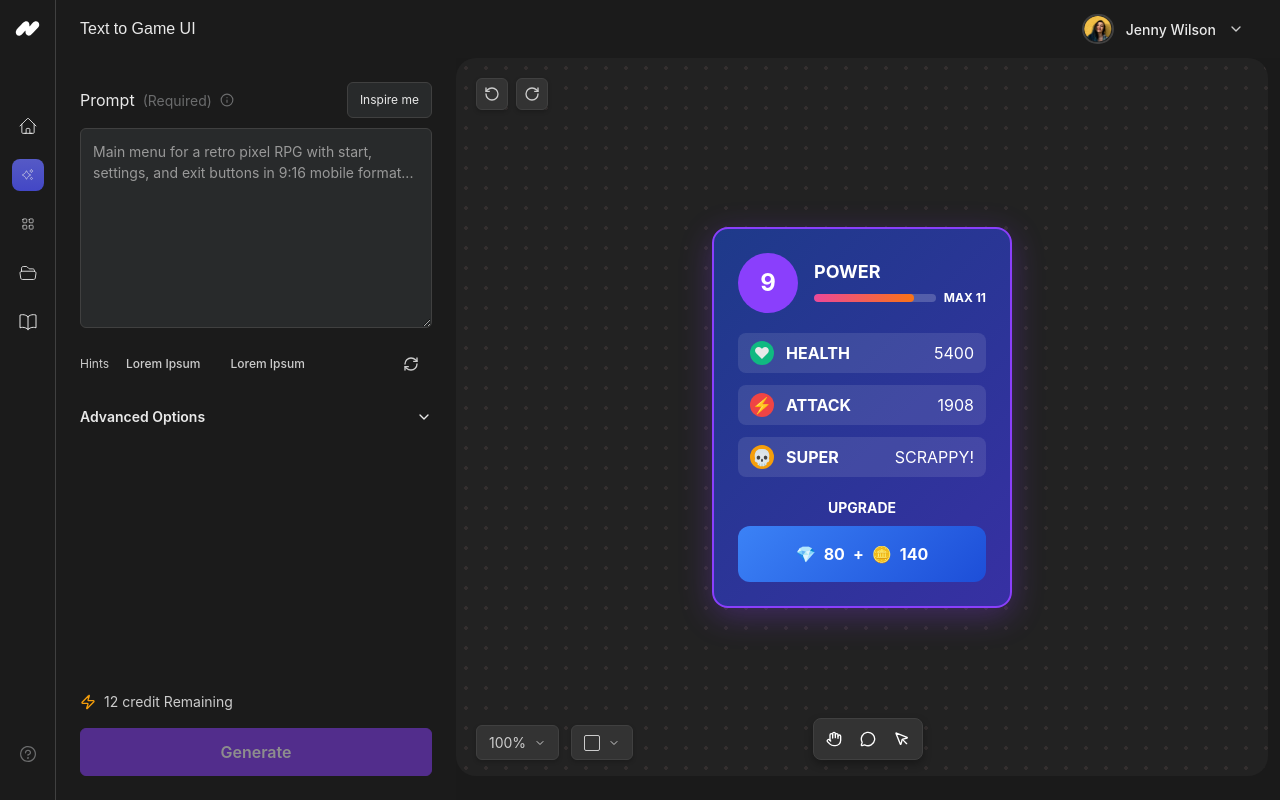
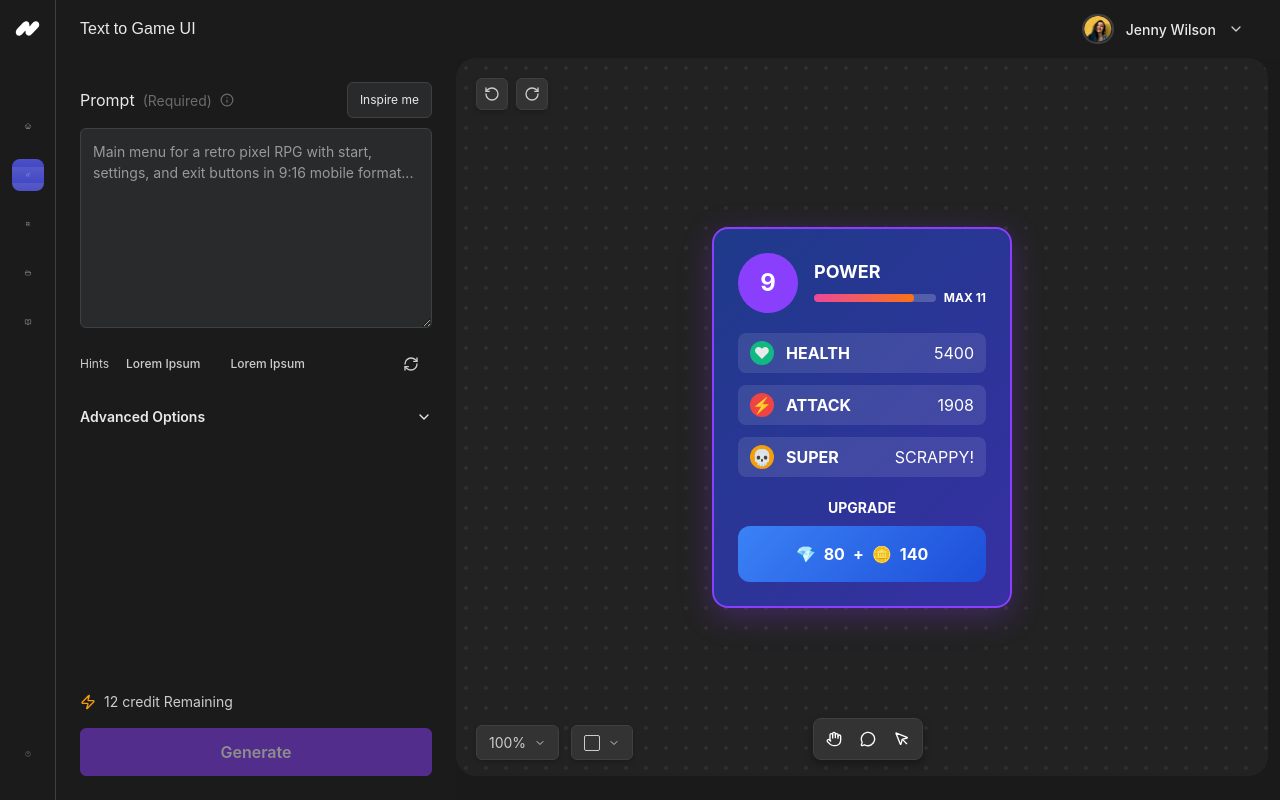
Before and after one commit to davidnachmias/enkodHook, a React (Vite) app: page / in a window 1280 px wide. Built offline with nearby package versions, Linux system fonts and the light colour scheme; no server answers.

Commit message:
apdated sidebar

```diff
--- a/src/styles/layout.css
+++ b/src/styles/layout.css
@@ -204,6 +204,7 @@
   background: transparent;
   cursor: pointer;
   padding: 4px;
+  border: 8px solid transparent; /* מרווח פנימי */
 }
 
 .sidebar-icon {
```
